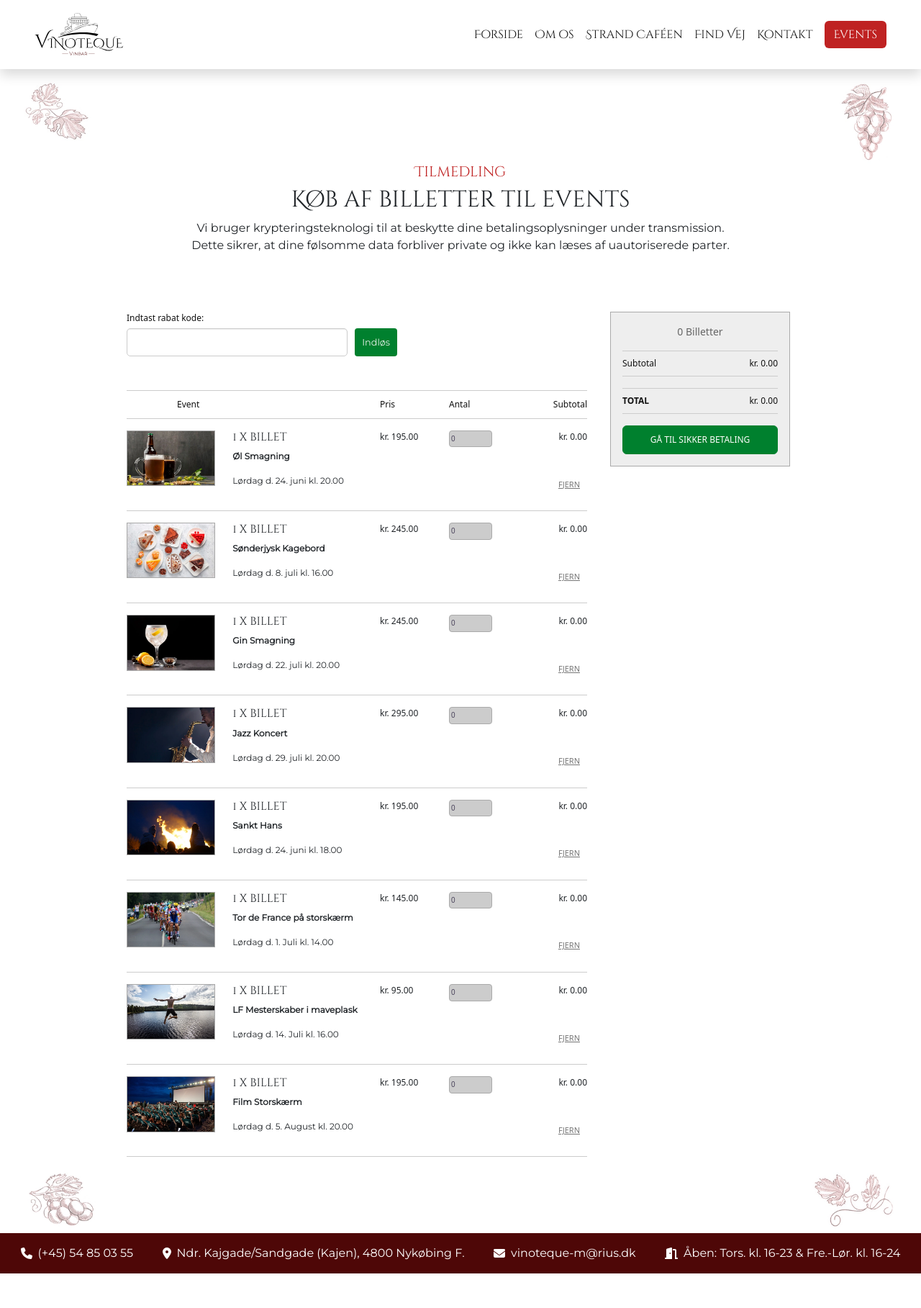
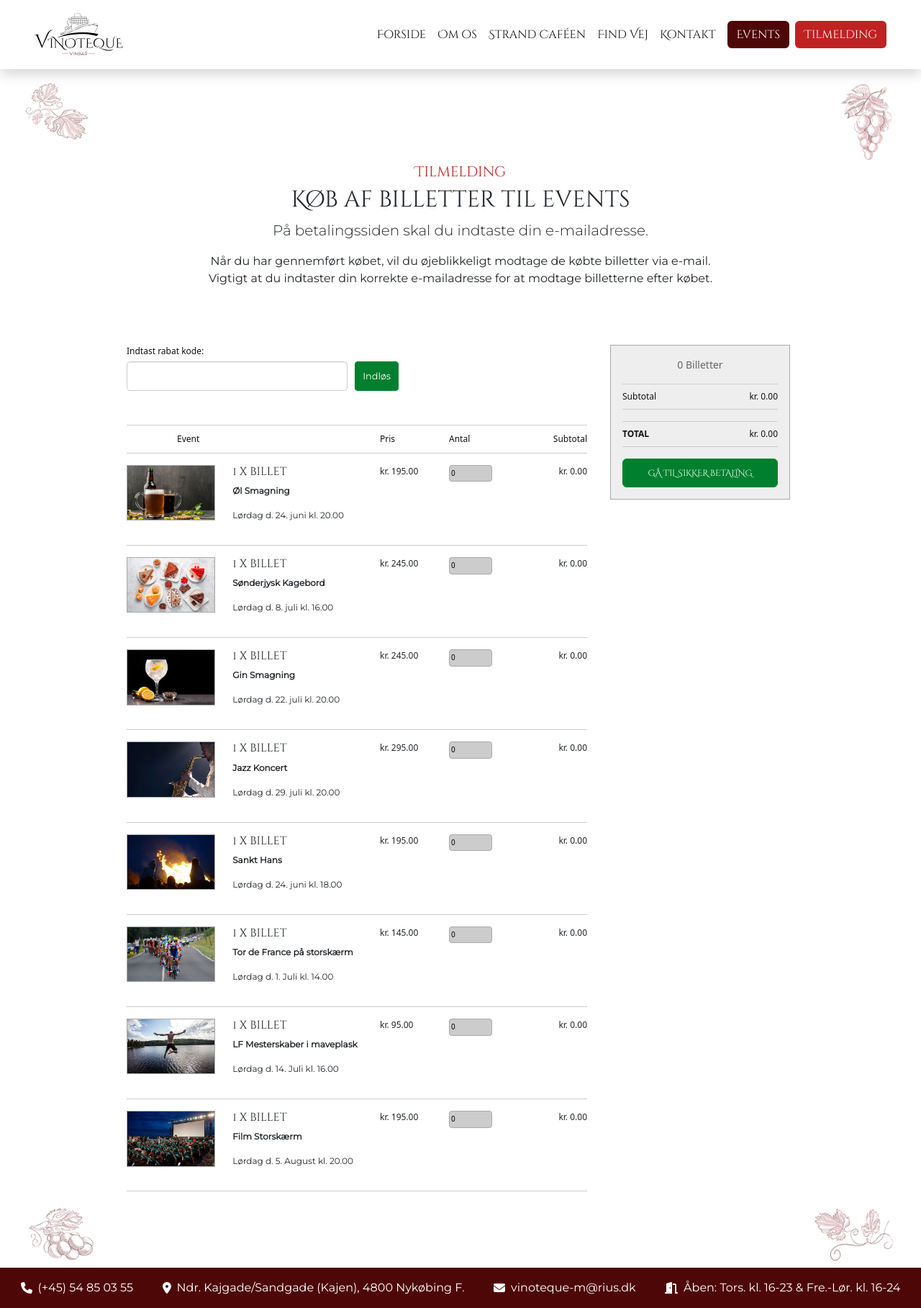
Before and after one commit to MichaelScooter/vinoteque, a PHP site: page /tilmelding.php in a window 1280 px wide. Shown: the whole page at 72% size. Before the commit the page ends 1769 px from the top, so only its background shows below. Run offline with PHP 8.4, Linux system fonts and the light colour scheme; style sheets or scripts are compiled from the project's sources; some libraries are stand-ins or nearby versions.

Commit message:
- Fixet knapper i nav menu.

```diff
--- a/css/styles.scss
+++ b/css/styles.scss
@@ -56,10 +56,31 @@ p{
 .navbar-nav .nav-link:hover {
 	color: #4e0707;
 }
+/* -- Start - Til de 2 knapper i nav menuen -- */
+#navbarSupportedContent .btn-primary{
+	background-color:#bf2222;
+}
+
+#navbarSupportedContent .btn-primary:hover{
+	background-color:#4e0707;
+}
+
+#navbarSupportedContent .btn-secondary{
+	background-color:#4e0707;
+}
+
+#navbarSupportedContent .btn-secondary:hover{
+	background-color:#bf2222;
+}
+/* -- Slut - Til de 2 knapper i nav menuen -- */
 
 .btn-link{
 	background-color: #bf2222;
 	color: white;
+}
+
+.btn {
+	font-family: "Cinzel Decorative", "Brush Script MT", cursive;
 }
 
 /* -- Vedr. knappen på forsiden - Den viser ikke den rigtige skrift -- */
@@ -174,21 +195,6 @@ p{
 /* -- SLUT - Koden er kopieret fra codepen.io til event siden med tabs-- */
 
 /* -- Start -Koden fra Codepen.io Tilmeldingssiden -- */
-input,
-button {
-	border: 0 none;
-	outline: 0 none;
-}
-
-button {
-	background-color: green;
-	color: #fff;
-}
-
-button:hover,
-button:focus {
-	background-color: #555;
-}
 
 img,
 .basket-module,
@@ -265,6 +271,9 @@ label {
 	-o-box-shadow: inset 0 1px 1px rgba(0, 0, 0, 0.075);
 	box-shadow: inset 0 1px 1px rgba(0, 0, 0, 0.075);
 }
+#promo-code{
+	min-height:41px;
+}
 
 .promo-code-field:hover,
 .promo-code-field:focus {
@@ -315,30 +324,6 @@ li.subtotal:before {
 .subtotal {
 	text-align: right;
 }
-
-.remove {
-	bottom: 1.125rem;
-	float: right;
-	position: absolute;
-	right: 0;
-	text-align: right;
-	width: 45%;
-}
-
-.remove button {
-	background-color: transparent;
-	color: #777;
-	float: none;
-	text-decoration: underline;
-	text-transform: uppercase;
-}
-
-.basket .remove button{
-	font-size:11px;
-	padding: 10px ;
-
-}
-
 
 
 .item-heading {
@@ -444,7 +429,7 @@ aside {
 }
 
 .promo-value {
-	color: #8b0000;
+	color: #bf2222;
 	float: left;
 	text-align: right;
 	width: 30%;
@@ -477,6 +462,10 @@ aside {
 	padding: 0.625rem 0;
 	width: 100%;
 }
+form .btn{
+	font-family:montserrat;
+}
+
 
 .summary-delivery-selection {
 	background-color: #ccc;
@@ -689,7 +678,6 @@ formBetaling {
 	justify-content: center;
 
 
-	color: #49425a;
 	font-size: 0.9rem;
 	font-weight: 400;
 }
@@ -707,19 +695,8 @@ input, select {
 
 	outline: none;
 
-	font-size: 1.1rem;
 	line-height: 1.1rem;
-	font-family: 'Muli', sans-serif;
-
-	background: #FFF;
-	color: #49425a;
-
 	transition: all 300ms ease;
-
-	&:hover {
-		transition: all 300ms ease;
-		border: 1px solid #49425A;
-	}
 }
 
 .small {
@@ -752,6 +729,7 @@ select {
 
 button {
 	font-size: 1.1rem;
+	font-family: "Cinzel Decorative", "Brush Script MT", cursive;
 
 
 	background: #00802e;
@@ -768,7 +746,4 @@ button {
 
 	transition: all 300ms ease;
 
-	&:hover {
-		background: #333;
-	}
 }
--- a/includes/navigation.php
+++ b/includes/navigation.php
@@ -30,7 +30,8 @@ $url = end($path);
                     <a class="nav-link <?php echo ($url == "kontakt.php") ? "active" : "" ?>" href="kontakt.php">Kontakt</a>
                 </li>
             </ul>
-            <a href="events.php" class="btn btn-primary text-white btn-link ms-lg-2">Events</a>
+            <a href="events.php" class="btn btn-secondary text-white btn-link ms-lg-2">Events</a>
+            <a href="events.php" class="btn btn-primary text-white btn-link ms-lg-2">Tilmelding</a>
         </div>
     </div>
 </nav>
--- a/index.php
+++ b/index.php
@@ -44,7 +44,7 @@
                     </h1>
                     <p class="lead text-white px-3 px-lg-0">Byder på et stort udvalg i vine, øl, drinks, kaffe og the.</p>
                     <div>
-                        <a href="vej.php" class="btn btn-primary text-white btn-link ms-lg-2">Find Vej</a>
+                        <a href="tilmelding.php" class="btn btn-primary text-white btn-link ms-lg-2">Tilmelding</a>
                         <a href="events.php" class="btn btn-secondary text-white ms-lg-2">Events</a>
                     </div>
                 </div>
--- a/tilmelding.php
+++ b/tilmelding.php
@@ -10,8 +10,8 @@
     <meta charset="utf-8">
 
     <!-- Titel som ses oppe i browserens tab mv. -->
-    <title>Tilmelding Events på Vinoteque</title>
-    <meta name="description" content="Nyd en uforglemmelig aften med udendørs film på storskærm ved vores strand cafe på skibet Vinoteque. Kom og oplev film under åben himmel med en lækker udsigt. Book nu!">
+    <title>Tilmelding for Events på Vinoteque vinbar og strandcafé.</title>
+    <meta name="description" content="Tilmelding til event på skibet Vinoteque. Vinbaren med unik udsigt - Få en uforglemmelig oplevelse!">
 
 
     <!-- Metatags der fortæller at søgemaskiner er velkomne, hvem der udgiver siden og copyright information -->
@@ -38,9 +38,11 @@
 <div class="container">
     <div class="row">
         <div class="text-center">
-            <h5 class="text-primary">Tilmedling</h5>
+            <h5 class="text-primary">Tilmelding</h5>
             <h2>Køb af billetter til events</h2>
-            <p>Vi bruger krypteringsteknologi til at beskytte dine betalingsoplysninger under transmission. <br>Dette sikrer, at dine følsomme data forbliver private og ikke kan læses af uautoriserede parter.</p>
+            <p class="lead">På betalingssiden skal du indtaste din e-mailadresse.</p>
+            <p>Når du har gennemført købet, vil du øjeblikkeligt modtage de købte billetter via e-mail. <br>
+                Vigtigt at du indtaster din korrekte e-mailadresse for at modtage billetterne efter købet.</p>
         </div>
     </div>
 </div>
@@ -51,7 +53,8 @@
         <div class="basket-module">
             <label for="promo-code">Indtast rabat kode:</label>
             <input id="promo-code" type="text" name="promo-code" maxlength="5" class="promo-code-field">
-            <button class="promo-code-cta">Indløs</button>
+            <button class="promo-code-cta  btn btn-farve5 text-white">Indløs</button>
+
         </div>
         <div class="basket-labels">
             <ul>
@@ -77,9 +80,6 @@
                 <input type="number" value="0" min="0" class="quantity-field">
             </div>
             <div class="subtotal">0.00</div>
-            <div class="remove">
-                <button>Fjern</button>
-            </div>
         </div>
         <div class="basket-product">
             <div class="item">
@@ -97,9 +97,6 @@
                 <input type="number" value="0" min="0" class="quantity-field">
             </div>
             <div class="subtotal">0.00</div>
-            <div class="remove">
-                <button>Fjern</button>
-            </div>
         </div>
         <div class="basket-product">
             <div class="item">
@@ -117,9 +114,7 @@
                 <input type="number" value="0" min="0" class="quantity-field">
             </div>
             <div class="subtotal">0.00</div>
-            <div class="remove">
-                <button>Fjern</button>
-            </div>
+
         </div>
         <div class="basket-product">
             <div class="item">
@@ -137,9 +132,6 @@
                 <input type="number" value="0" min="0" class="quantity-field">
             </div>
             <div class="subtotal">0.00</div>
-            <div class="remove">
-                <button>Fjern</button>
-            </div>
         </div>
         <div class="basket-product">
             <div class="item">
@@ -157,9 +149,6 @@
                 <input type="number" value="0" min="0" class="quantity-field">
             </div>
             <div class="subtotal">0.00</div>
-            <div class="remove">
-                <button>Fjern</button>
-            </div>
         </div>
         <div class="basket-product">
             <div class="item">
@@ -177,9 +166,6 @@
                 <input type="number" value="0" min="0" class="quantity-field">
             </div>
             <div class="subtotal">0.00</div>
-            <div class="remove">
-                <button>Fjern</button>
-            </div>
         </div>
         <div class="basket-product">
             <div class="item">
@@ -197,9 +183,6 @@
                 <input type="number" value="0" min="0" class="quantity-field">
             </div>
             <div class="subtotal">0.00</div>
-            <div class="remove">
-                <button>Fjern</button>
-            </div>
         </div>
         <div class="basket-product">
             <div class="item">
@@ -217,9 +200,6 @@
                 <input type="number" value="0" min="0" class="quantity-field">
             </div>
             <div class="subtotal">0.00</div>
-            <div class="remove">
-                <button>Fjern</button>
-            </div>
         </div>
 
     </div>
@@ -318,7 +298,7 @@
             if (subtotal >= 10) {
                 total -= promoPrice;
             } else {
-                alert("Order must be more than £10 for Promo code to apply.");
+                alert("For at kunne indløse rabatten, så skal der være noget i kurven!");
                 $(".summary-promo").addClass("hide");
             }
         }
```
Also changed, not shown: betaling.php (+7 -3 lines).
